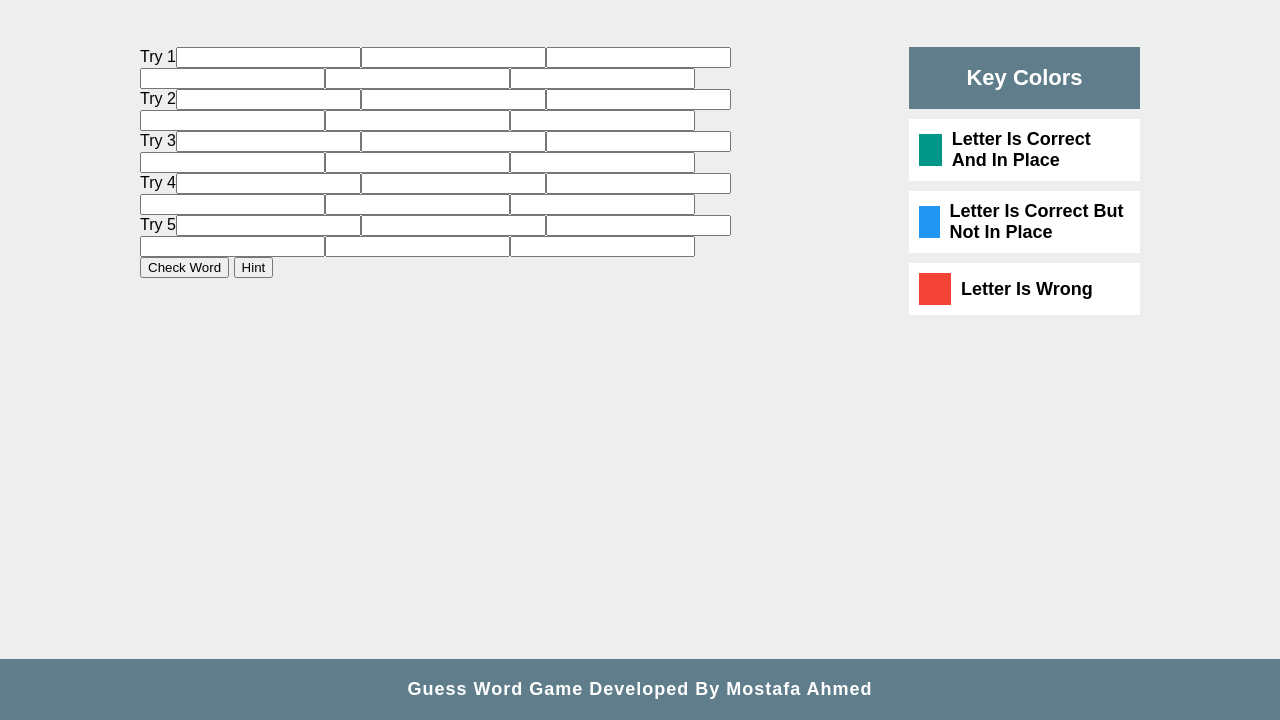
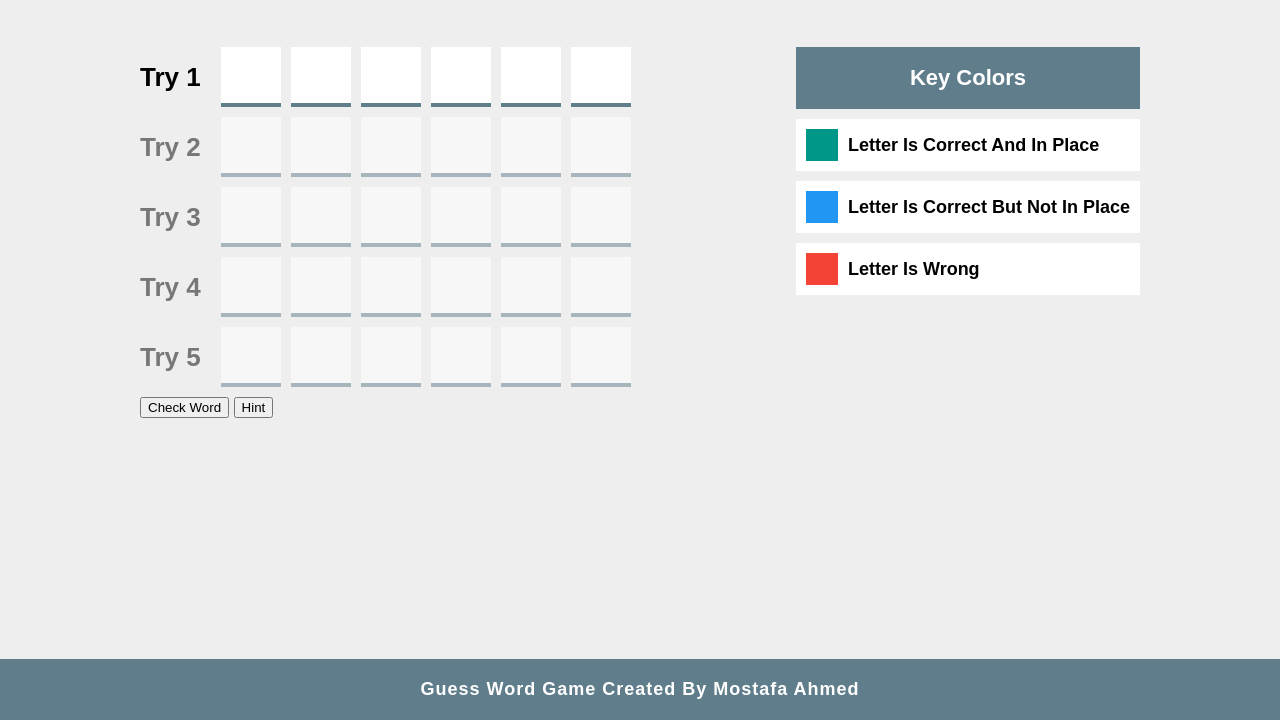
Before and after one commit to mostafasasa010/Guess-Game, a plain HTML site: page index.html in a window 1280 px wide. Shown: the part 80-800 px from the top of the page. Drawn offline with Linux system fonts and the light colour scheme.

Commit message:
Style Inputs

```diff
--- a/game.css
+++ b/game.css
@@ -24,6 +24,38 @@ h1 {
   align-items: flex-start;
   justify-content: space-between;
   .game-area {
+    .inputs {
+      > div {
+        display: flex;
+        align-items: center;
+        margin-bottom: 10px;
+        span {
+          font-size: 26px;
+          font-weight: bold;
+          margin-right: 20px;
+        }
+        input {
+          width: 60px;
+          height: 60px;
+          border: none;
+          border-bottom: solid var(--main-color) 4px;
+          font-size: 50px;
+          font-weight: bold;
+          text-align: center;
+          color: var(--main-color);
+          &:not(:last-of-type) {
+            margin-right: 10px;
+          }
+          &:focus {
+            outline: none;
+          }
+        }
+        &.disabled-inputs {
+          opacity: 0.5;
+          pointer-events: none;
+        }
+      }
+    }
   }
   .key-colors {
     h2 {
--- a/game.js
+++ b/game.js
@@ -3,7 +3,7 @@ document.title = gameName;
 document.querySelector("h1").innerHTML = gameName;
 document.querySelector(
   "footer"
-).innerHTML = `${gameName} Developed By Mostafa Ahmed`;
+).innerHTML = `${gameName} Created By Mostafa Ahmed`;
 
 let numbersTries = 5;
 let numbersLetters = 6;
@@ -25,10 +25,13 @@ function generateInputs() {
       let input = document.createElement("input");
       input.type = "text";
       input.id = `try-${i}-letter-${j}`;
+      input.setAttribute("maxLength", 1);
       div.appendChild(input);
     }
     inputs.appendChild(div);
   }
+
+  inputs.children[currentTry - 1].children[1].focus();
 }
 
 window.onload = function () {
```
